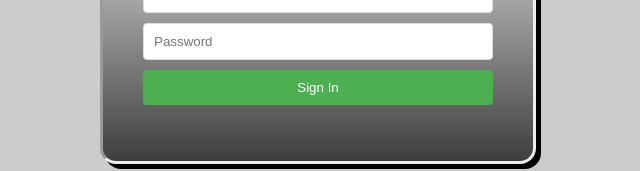
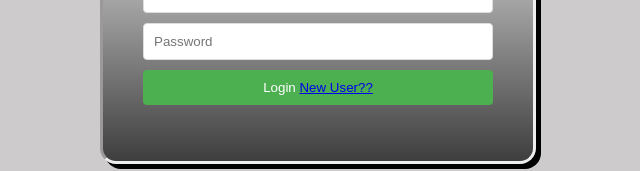
Before and after one commit to DijinLeo/simplesigninpage, a plain HTML site: page index.html in a window 1280 px wide. Shown: the part 390-561 px from the top of the page, without its empty margins (322-962 px from the left). Drawn offline with Linux system fonts and the light colour scheme.

Commit message:
Update index.html

```diff
--- a/index.html
+++ b/index.html
@@ -9,7 +9,8 @@
         <form onsubmit="clickSubmitButton(event)">
             <input type="text" id="username" placeholder="Username"><br>
             <input type="password" id="Password" placeholder="Password"><br>
-            <button type="Submit">Sign In</button>
+            <button type="Submit">Login
+            <a href="https://dijinleo.github.io/simpleSignupform/">New User??</a></button>
         </form>
         <p id="welcome-message"></p>
     </div>
```
